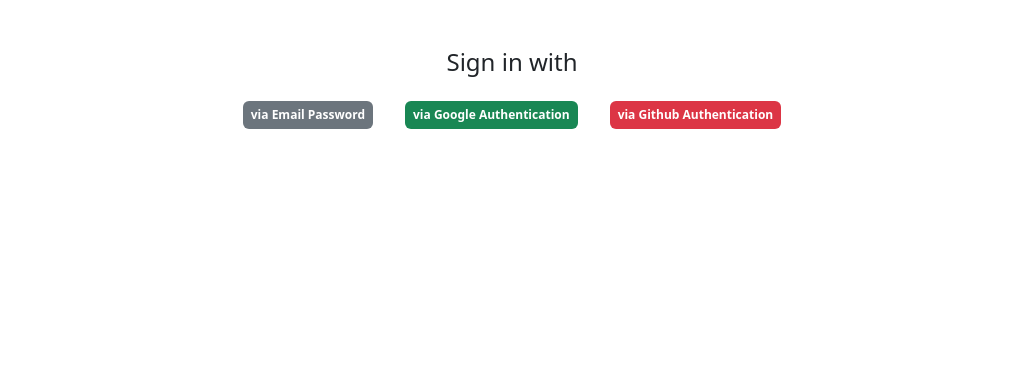
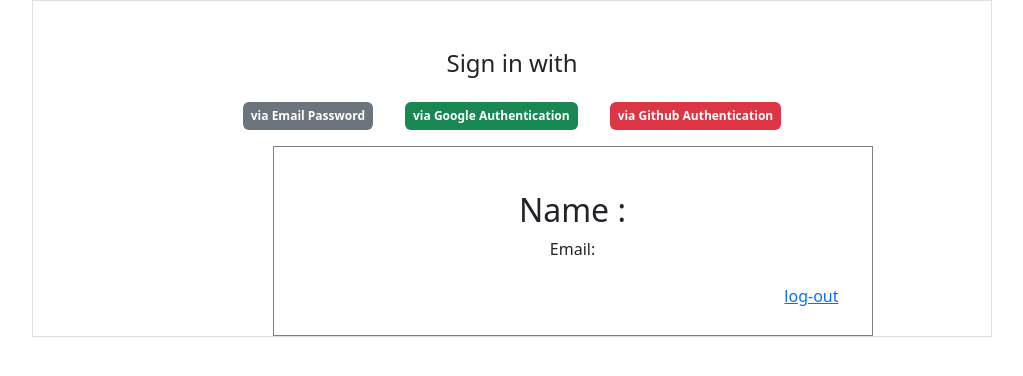
Before and after one commit to noman-swe/my-email-pass-auth-practice, a React (Create React App) app: page / in a window 1280 px wide. Shown: the top 376 px of the page, without its empty margins (128-1151 px from the left). Built offline with nearby package versions, Linux system fonts and the light colour scheme.

Commit message:
Google auth - sign in viaGoogle and SignOut via Google Practice

```diff
--- a/src/App.js
+++ b/src/App.js
@@ -3,6 +3,7 @@
 // import RegForm from './components/RegForm/RegForm';
 import SignInOptions from './components/SignInOptions/SignInOptions';
 import RegForm from './components/RegForm/RegForm';
+import Main from './components/Main/Main';
 
 function App() {
   return (
@@ -10,6 +11,7 @@
       <Routes>
         <Route path={'/'} element={<SignInOptions></SignInOptions>}></Route>
         <Route path={'/emailPassword'} element={<RegForm></RegForm>}>Email Password</Route>
+        <Route path={'/main'} element={<Main></Main>}></Route>
 
       </Routes>
     </div>
--- /dev/null
+++ b/src/components/Main/Main.js
@@ -0,0 +1,11 @@
+import React from 'react';
+
+const Main = () => {
+    return (
+        <div className='main text-bg-danger '>
+            <h2 >Hi, This is Main Page.</h2>
+        </div>
+    );
+};
+
+export default Main;
--- a/src/components/SignInOptions/SignInOptions.js
+++ b/src/components/SignInOptions/SignInOptions.js
@@ -1,26 +1,72 @@
 import React from 'react';
-import { Badge } from 'react-bootstrap';
+import { Badge, Button } from 'react-bootstrap';
 import 'bootstrap/dist/css/bootstrap.min.css';
 import { Link } from 'react-router-dom';
+// import viaGoogleAccount from '../../utilities/googleAuth';
+import { GoogleAuthProvider, getAuth, signInWithPopup, signOut } from "firebase/auth";
+import { useState } from "react";
+import app from '../../firebase.init';
 
 
+
+const auth = getAuth(app);
+const googleProvider = new GoogleAuthProvider();
+
 const SignInOptions = () => {
+
+    const [user, setUser] = useState('');
+
+    const viaGoogleAccount = () => {
+        signInWithPopup(auth, googleProvider)
+            .then(result => {
+                const user = result.user;
+                setUser(user);
+            })
+            .catch(error => { console.log(error) })
+    }
+
+    // sign-out
+    const googleSignOut = () => {
+        signOut(auth)
+            .then(() => {
+                console.log('sign-out');
+                setUser({});
+            })
+            .catch(error => { console.error(error) })
+    }
+
+
     return (
-        <div>
+        <div className='border w-75 mx-auto'>
             <h4 className='text-center mt-5'>Sign in with </h4>
+
             <div className="signin-methods text-center">
 
                 <Badge bg="secondary p-2 m-3 text-white text-wrap" style={{ 'cursor': 'pointer' }}>
                     <Link to='/emailPassword' className='text-white text-decoration-none'>via Email Password</Link>
                 </Badge>
 
-                <Badge bg="success p-2 m-3 text-white text-wrap" style={{ 'cursor': 'pointer' }}>via Google Authentication
+                <Badge onClick={viaGoogleAccount} bg="success p-2 m-3 text-white text-wrap" style={{ 'cursor': 'pointer' }}>via Google Authentication
+                    <Link to={'/main'}></Link>
 
                 </Badge>
 
                 <Badge bg="danger p-2 m-3 text-white text-wrap" style={{ 'cursor': 'pointer' }}>via Github Authentication
 
                 </Badge>
+
+                {/*  */}
+                <div className="result w-50 mx-auto">
+                    <div className="user-info" style={{ 'border': '1px solid gray', 'padding': '20px', 'width': '600px' }}>
+                        <img src={user.photoURL} alt="" />
+                        <h2>Name : {user.displayName}</h2>
+                        <p>Email: {user.email}</p>
+                        <div className="back-button w-full d-flex mx-auto justify-content-end">
+                            <Button variant="link" onClick={googleSignOut} className='mr-5'>log-out</Button>
+                        </div>
+                    </div>
+                    {/*  */}
+                </div>
             </div>
         </div>
     );
```
